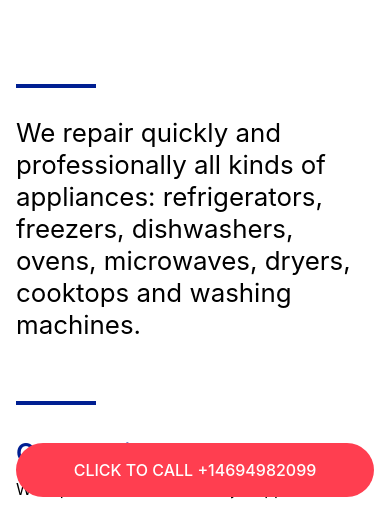
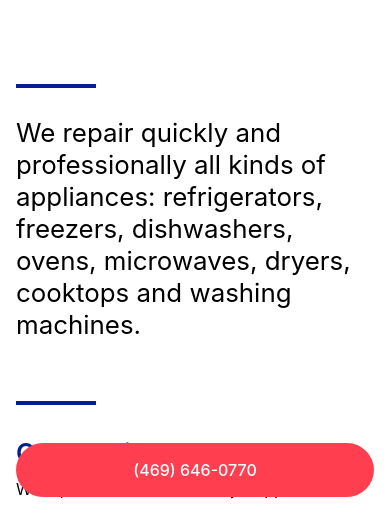
Before and after one commit to rusak83/viking.acdchomeservices.com, a plain HTML site: page index.html in a window 390 px wide. Shown: the part 331-836 px from the top of the page. Drawn offline with Linux system fonts and the light colour scheme.

Commit message:
Add phone tracking system: dynamic numbers based on UTM sources

```diff
--- a/index.html
+++ b/index.html
@@ -790,5 +790,7 @@ height="0" width="0" style="display:none;visibility:hidden"></iframe></noscript>
         })(window,document,'https://cdn-ru.bitrix24.ru/b17945132/crm/site_button/loader_2_mzs9f6.js');
     </script> -->
 
+<!-- Phone Tracking Script -->
+<script src="/js/phone-tracking.js"></script>
 </body>
 </html>
--- /dev/null
+++ b/js/phone-tracking.js
@@ -0,0 +1,145 @@
+// phone-tracking.js - Dynamic Phone Number Insertion v2
+(function() {
+  'use strict';
+
+  // Маппинг источников на телефонные номера
+  const phoneMapping = {
+    // Платная реклама
+    'google-cpc': '+14695011201',        // Google Ads Main
+    'bing-cpc': '+14692050052',          // Bing Ads Main
+    'facebook-cpc': '+14697514146',      // Facebook Ads
+    'facebook-paid': '+14697514146',     // Facebook Ads (альт)
+
+    // Органический поиск
+    'google-organic': '+14692240577',    // GMB Organic
+
+    // Директории и отзовики
+    'yelp': '+14697300301',              // Yelp Reviews
+    'homedepot': '+14694982044',         // ProHomeDepot
+
+    // Default (прямые заходы, email, визитки)
+    'default': '+14696460770'            // Off Business Card
+  };
+
+  // Получение UTM-параметров
+  function getUTMParams() {
+    const urlParams = new URLSearchParams(window.location.search);
+    return {
+      source: urlParams.get('utm_source') || '',
+      medium: urlParams.get('utm_medium') || '',
+      campaign: urlParams.get('utm_campaign') || ''
+    };
+  }
+
+  // Определение номера телефона
+  function getPhoneNumber() {
+    const utm = getUTMParams();
+    const referrer = document.referrer.toLowerCase();
+
+    // Проверка UTM-меток
+    const key = `${utm.source}-${utm.medium}`.toLowerCase();
+
+    if (phoneMapping[key]) {
+      return phoneMapping[key];
+    }
+
+    // Проверка только source
+    if (utm.source && phoneMapping[utm.source]) {
+      return phoneMapping[utm.source];
+    }
+
+    // Проверка referrer для органики
+    if (referrer.includes('google.com') && !utm.medium) {
+      return phoneMapping['google-organic'];
+    }
+
+    if (referrer.includes('yelp.com')) {
+      return phoneMapping['yelp'];
+    }
+
+    // Default номер для прямых заходов
+    return phoneMapping['default'];
+  }
+
+  // Сохранение в sessionStorage
+  function savePhoneToSession(phone) {
+    try {
+      sessionStorage.setItem('tracking_phone', phone);
+      sessionStorage.setItem('tracking_phone_timestamp', Date.now());
+    } catch (e) {
+      console.warn('SessionStorage unavailable:', e);
+    }
+  }
+
+  // Получение из sessionStorage
+  function getPhoneFromSession() {
+    try {
+      const phone = sessionStorage.getItem('tracking_phone');
+      const timestamp = sessionStorage.getItem('tracking_phone_timestamp');
+
+      if (phone && timestamp) {
+        const age = Date.now() - parseInt(timestamp);
+        if (age < 30 * 60 * 1000) { // 30 минут
+          return phone;
+        }
+      }
+    } catch (e) {
+      console.warn('SessionStorage unavailable:', e);
+    }
+    return null;
+  }
+
+  // Форматирование номера
+  function formatPhone(phone) {
+    const cleaned = phone.replace(/\D/g, '');
+    if (cleaned.length === 11 && cleaned[0] === '1') {
+      const areaCode = cleaned.substr(1, 3);
+      const prefix = cleaned.substr(4, 3);
+      const lineNumber = cleaned.substr(7, 4);
+      return `(${areaCode}) ${prefix}-${lineNumber}`;
+    }
+    return phone;
+  }
+
+  // Подмена номеров на странице
+  function replacePhoneNumbers() {
+    let phone = getPhoneFromSession() || getPhoneNumber();
+    savePhoneToSession(phone);
+
+    const formattedPhone = formatPhone(phone);
+
+    // Tel: ссылки
+    document.querySelectorAll('a[href^="tel:"]').forEach(link => {
+      link.href = `tel:${phone}`;
+      if (link.textContent.match(/[\d\(\)\-\s]+/)) {
+        link.textContent = formattedPhone;
+      }
+    });
+
+    // Элементы с классами
+    document.querySelectorAll('.phone-number, [data-phone]').forEach(element => {
+      if (element.tagName === 'A') {
+        element.href = `tel:${phone}`;
+      }
+      element.textContent = formattedPhone;
+    });
+
+    // Событие в dataLayer
+    if (window.dataLayer) {
+      window.dataLayer.push({
+        'event': 'phone_number_set',
+        'phoneNumber': phone,
+        'phoneSource': getUTMParams().source || 'direct'
+      });
+    }
+
+    console.log('Phone tracking:', phone, '| Source:', getUTMParams().source || 'direct');
+  }
+
+  // Инициализация
+  if (document.readyState === 'loading') {
+    document.addEventListener('DOMContentLoaded', replacePhoneNumbers);
+  } else {
+    replacePhoneNumbers();
+  }
+})();
```
Also changed, not shown: 404.html (+2 -0 lines), 85-reasons-book-acdc-appliance-repair/index.html (+2 -0 lines), about/index.html (+2 -0 lines), appliance-repair.html (+2 -0 lines), contacts/index.html (+2 -0 lines), cooktop-repair.html (+2 -0 lines), freezer-repair.html (+2 -0 lines), jekyll/update/2020/06/17/welcome-to-jekyll.html (+2 -0 lines), oven-repair.html (+2 -0 lines), prices/index.html (+2 -0 lines), refrigerator-repair.html (+2 -0 lines), stove-repair.html (+2 -0 lines).
